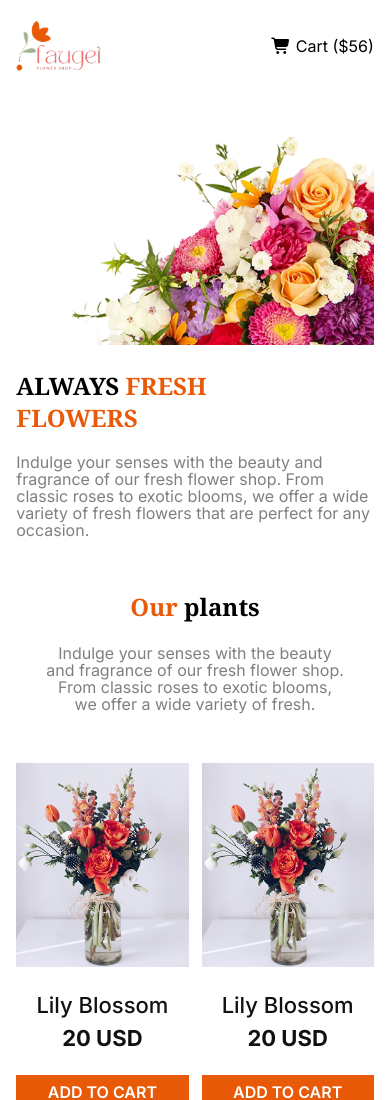
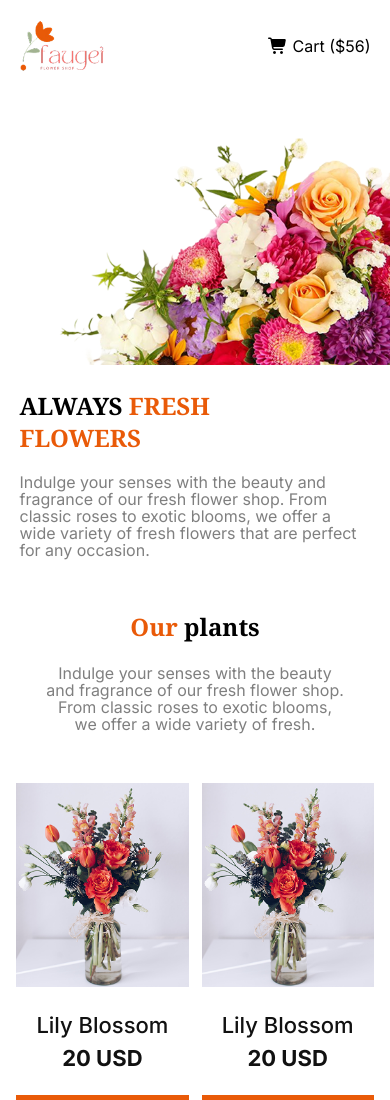
Before and after one commit to ziam8415/assignment-2, a plain HTML site: page index.html in a window 390 px wide. Shown: the top 1100 px of the page. Drawn offline with nearby package versions, Linux system fonts and the light colour scheme.

Commit message:
banner edit for mobile

```diff
--- a/style.css
+++ b/style.css
@@ -22,10 +22,6 @@
 /* tailwind */
 @import "tailwindcss";
 @import "./typography.css";
-
-header {
-  margin: 20px auto;
-}
 
 body {
   margin: auto;
@@ -57,6 +53,10 @@ body {
   font-size: 16px;
   font-weight: 400;
   line-height: 17px;
+}
+
+header {
+  margin: 20px auto;
 }
 
 /* navbar */
@@ -323,6 +323,26 @@ footer {
     font-size: 24px;
   }
 
+  /* banner */
+
+  header {
+    width: 100%;
+  }
+
+  nav {
+    width: 90%;
+    margin: auto;
+  }
+
+  .banner-description {
+    width: 90%;
+    margin: auto;
+  }
+
+  .banner-img img {
+    width: 100%;
+  }
+
   /* plant-lover-section */
 
   .plants-lover {
```
